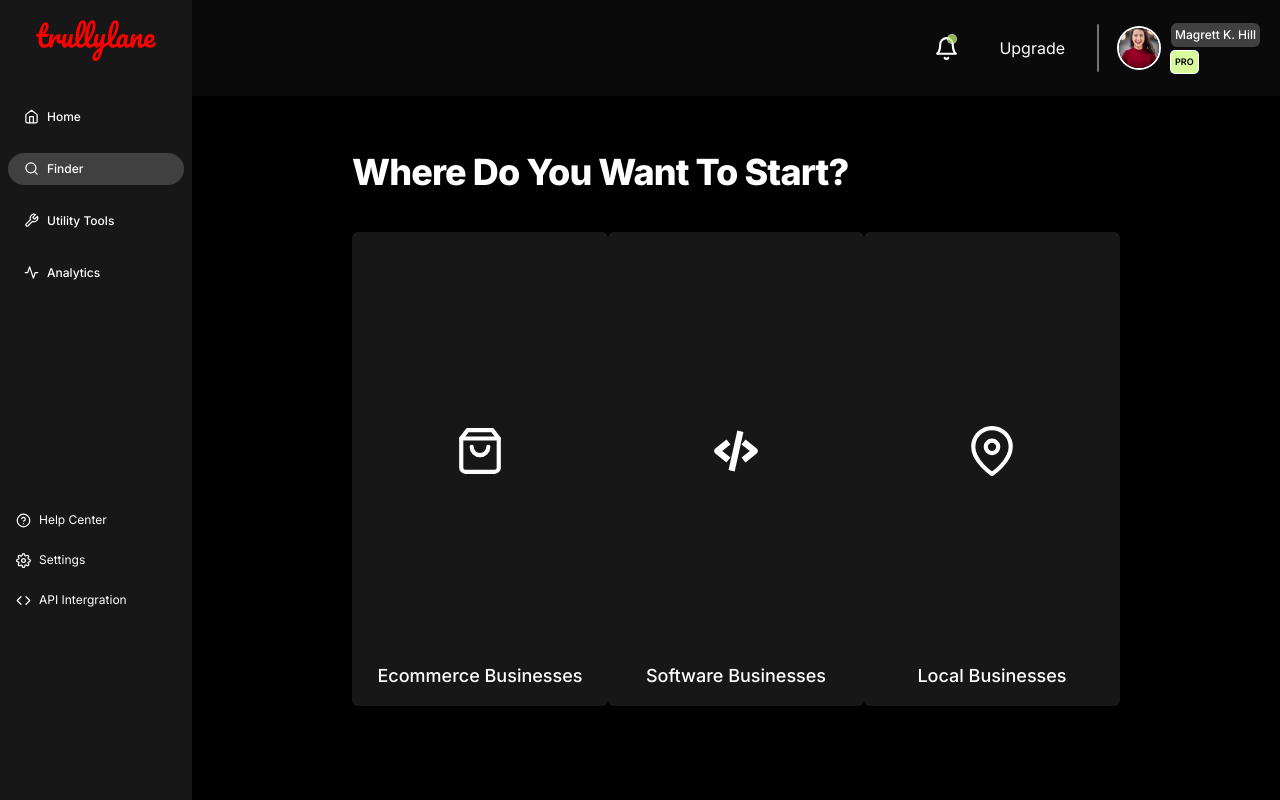
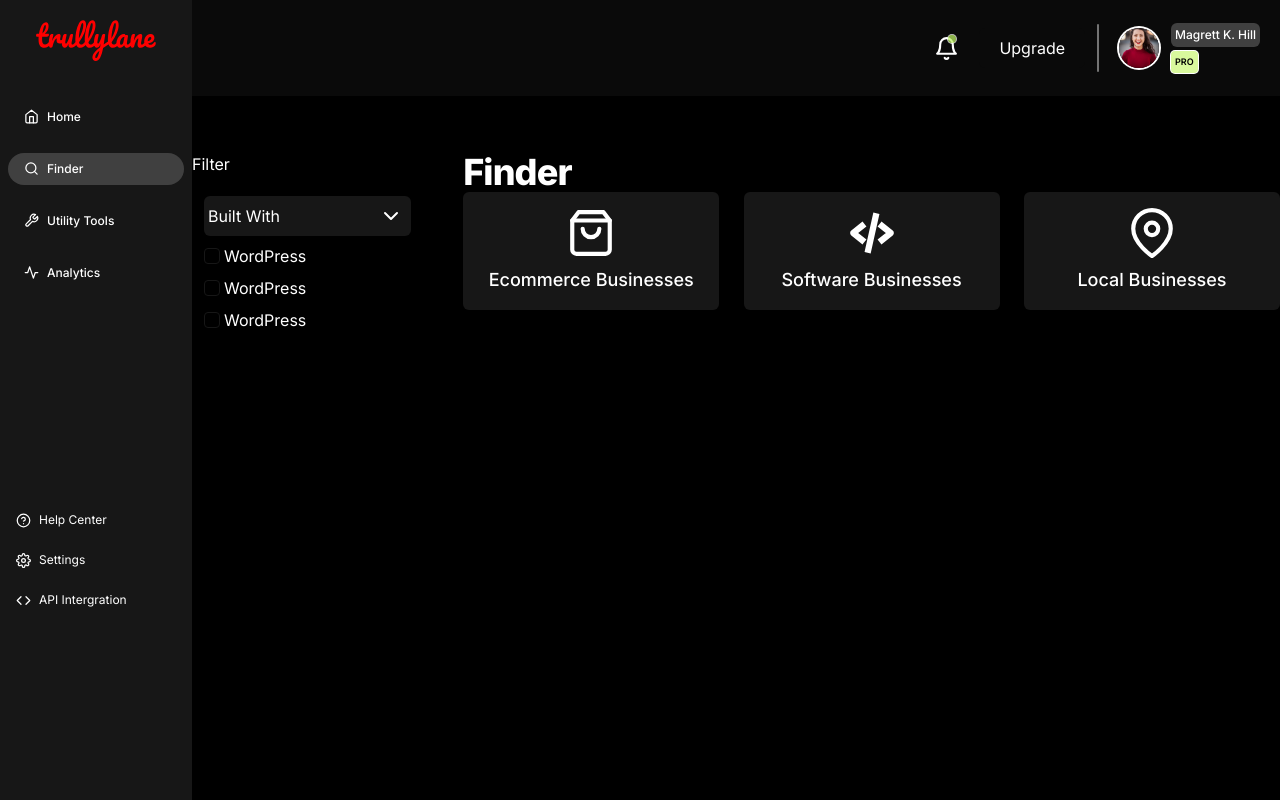
Before and after one commit to themuffineman/pendora-tools, a Next.js app in the folder my-app/: page /dashboard/finder in a window 1280 px wide. Built offline with nearby package versions, Linux system fonts and the light colour scheme.

Commit message:
Added filter

```diff
--- a/my-app/app/dashboard/finder/page.jsx
+++ b/my-app/app/dashboard/finder/page.jsx
@@ -2,10 +2,13 @@ import React from 'react'
 import styles from '@/components/components.module.css'
 import { dashboardLinks } from '@/app/app.config'
 import SubUrl from '@/components/SubUrl'
+import Filter from '@/components/Filter'
 const page = () => {
   return (
-    <div className={` ${styles.ScrollBar} flex flex-col py-14 px-40 text-white gap-10 h-full overflow-auto w-full`}>
-        <h1 className='text-4xl  font-extrabold tracking-tight'>Where Do You Want To Start?</h1>
+    <div className={` ${styles.ScrollBar} flex items-start py-14 text-white gap-10 h-full overflow-auto w-full`}>
+        <Filter/>
+        <div>
+          <h1 className='text-4xl  font-extrabold tracking-tight'>Finder</h1>
           <div className='grid grid-flow-col grid-cols-2 gap-10 items-center justify-items-stretch h-[80%] w-full'>
               {dashboardLinks.map((link)=>(
                   link.name === 'Finder' && link.subUrls.map((url)=>(
@@ -14,6 +17,7 @@ const page = () => {
               ))}
           </div>
         </div>
+    </div>
   )
 }
 
--- /dev/null
+++ b/my-app/components/Filter.jsx
@@ -0,0 +1,35 @@
+"use client"
+import React, { useState } from 'react'
+import { Checkbox } from './ui/checkbox'
+
+const Filter = () => {
+    const [isOpen, setIsOpen] = useState(false)
+  return (
+    <div className='h-full w-[15rem] flex flex-col items-start'>
+        <h2>Filter</h2>
+        <div className="w-full mt-5 px-3 gap-2 flex flex-col">
+            <div className='flex items-center w-full justify-between bg-neutral-900 transition p-1 rounded-md'>
+                <h3>Built With</h3>
+                <div className="hover:bg-neutral-800 rounded-md transition p-1">
+                    <svg xmlns="http://www.w3.org/2000/svg"  width="24" height="24" viewBox="0 0 24 24" fill="none" stroke="white" stroke-width="2" stroke-linecap="round" stroke-linejoin="round" class="feather feather-chevron-down"><polyline points="6 9 12 15 18 9"></polyline></svg>
+                </div>
+            </div>
+            <div className='flex gap-2 flex-col w-full'>
+                <div className='flex gap-1 items-center'>
+                    <Checkbox id="wordpress"/>
+                    <label htmlFor="wordpress">WordPress</label>
+                </div>
+                <div className='flex gap-1 items-center'>
+                    <Checkbox id="wordpress"/>
+                    <label htmlFor="wordpress">WordPress</label>
+                </div>
+                <div className='flex gap-1 items-center'>
+                    <Checkbox id="wordpress"/>
+                    <label htmlFor="wordpress">WordPress</label>
+                </div>
+            </div>
+        </div>
+    </div>
+  )
+}
+export default Filter
--- /dev/null
+++ b/my-app/components/ui/checkbox.jsx
@@ -0,0 +1,24 @@
+"use client"
+
+import * as React from "react"
+import * as CheckboxPrimitive from "@radix-ui/react-checkbox"
+import { Check } from "lucide-react"
+
+import { cn } from "@/lib/utils"
+
+const Checkbox = React.forwardRef(({ className, ...props }, ref) => (
+  <CheckboxPrimitive.Root
+    ref={ref}
+    className={cn(
+      "peer h-4 w-4 shrink-0 rounded-sm border border-primary ring-offset-background focus-visible:outline-none focus-visible:ring-2 focus-visible:ring-ring focus-visible:ring-offset-2 disabled:cursor-not-allowed disabled:opacity-50 data-[state=checked]:bg-primary data-[state=checked]:text-primary-foreground",
+      className
+    )}
+    {...props}>
+    <CheckboxPrimitive.Indicator className={cn("flex items-center justify-center text-current")}>
+      <Check className="h-4 w-4" />
+    </CheckboxPrimitive.Indicator>
+  </CheckboxPrimitive.Root>
+))
+Checkbox.displayName = CheckboxPrimitive.Root.displayName
+
+export { Checkbox }
--- a/my-app/package.json
+++ b/my-app/package.json
@@ -10,6 +10,7 @@
   },
   "dependencies": {
     "@radix-ui/react-accordion": "^1.2.0",
+    "@radix-ui/react-checkbox": "^1.1.1",
     "@radix-ui/react-popover": "^1.1.1",
     "@radix-ui/react-select": "^2.1.1",
     "@radix-ui/react-slot": "^1.1.0",
```
Also changed, not shown: my-app/public/icons/chevron-down.svg (added), 1 other file (tests, documents, lock files or other folders). Lines whose indentation alone changed are shown as unchanged.
